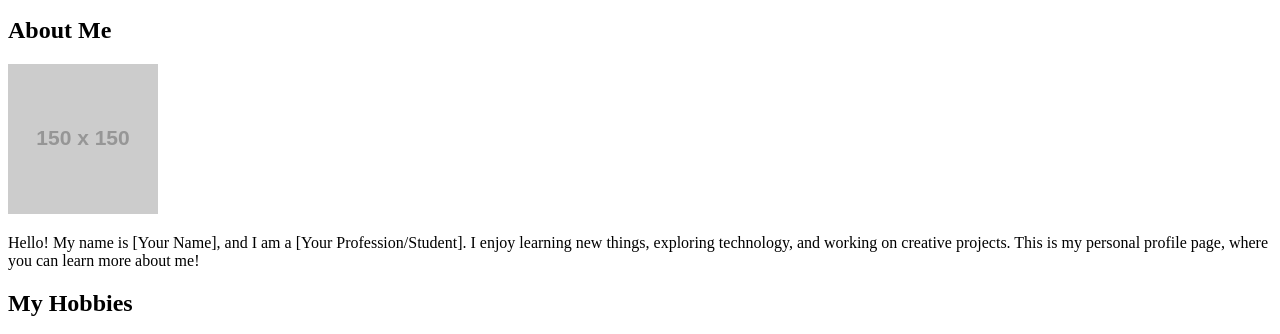
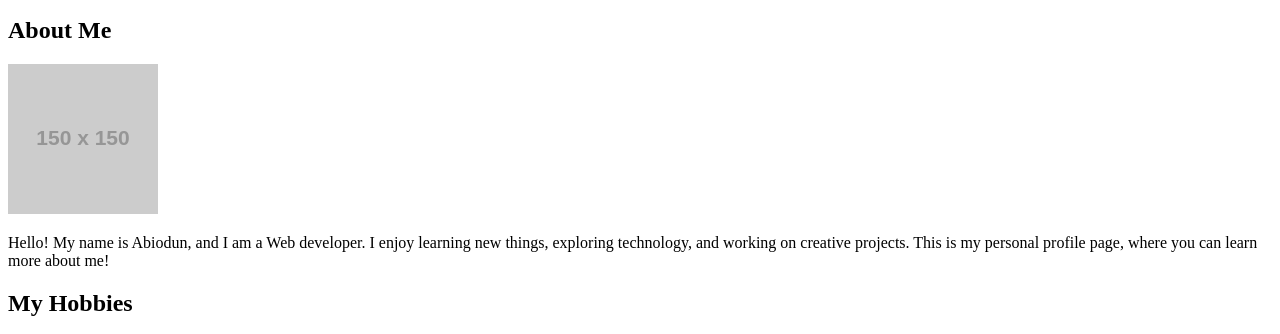
Before and after one commit to AbbeyCoder/personal-profile, a plain HTML site: page index.html in a window 1280 px wide. Shown: the part 137-471 px from the top of the page. Drawn offline with Linux system fonts and the light colour scheme; placeholder pictures from the web are drawn by us.

Commit message:
index.html

```diff
--- a/index.html
+++ b/index.html
@@ -23,7 +23,7 @@
     <h2>About Me</h2>
     <img src="https://via.placeholder.com/150" alt="Profile Picture">
     <p>
-      Hello! My name is [Your Name], and I am a [Your Profession/Student].
+      Hello! My name is Abiodun, and I am a Web developer.
       I enjoy learning new things, exploring technology, and working on creative projects.
       This is my personal profile page, where you can learn more about me!
     </p>
```
